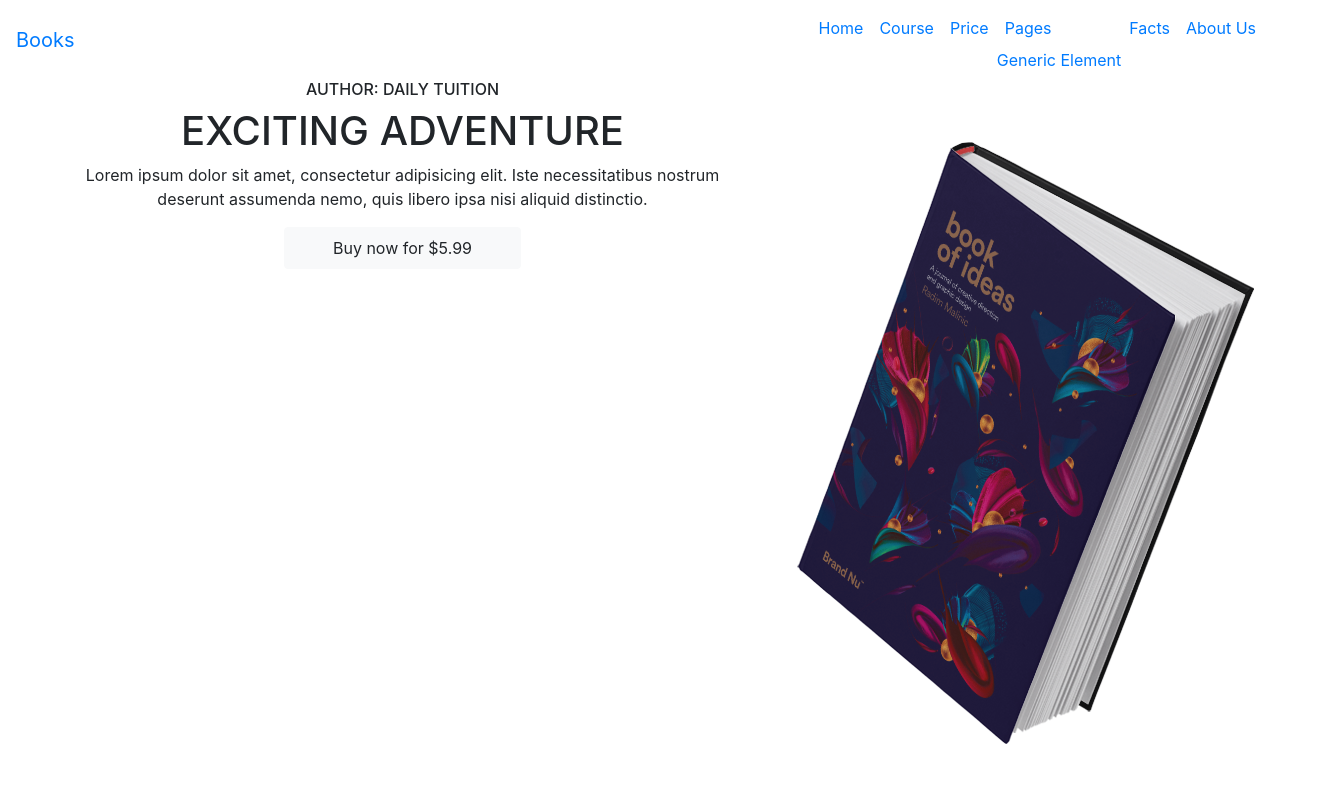
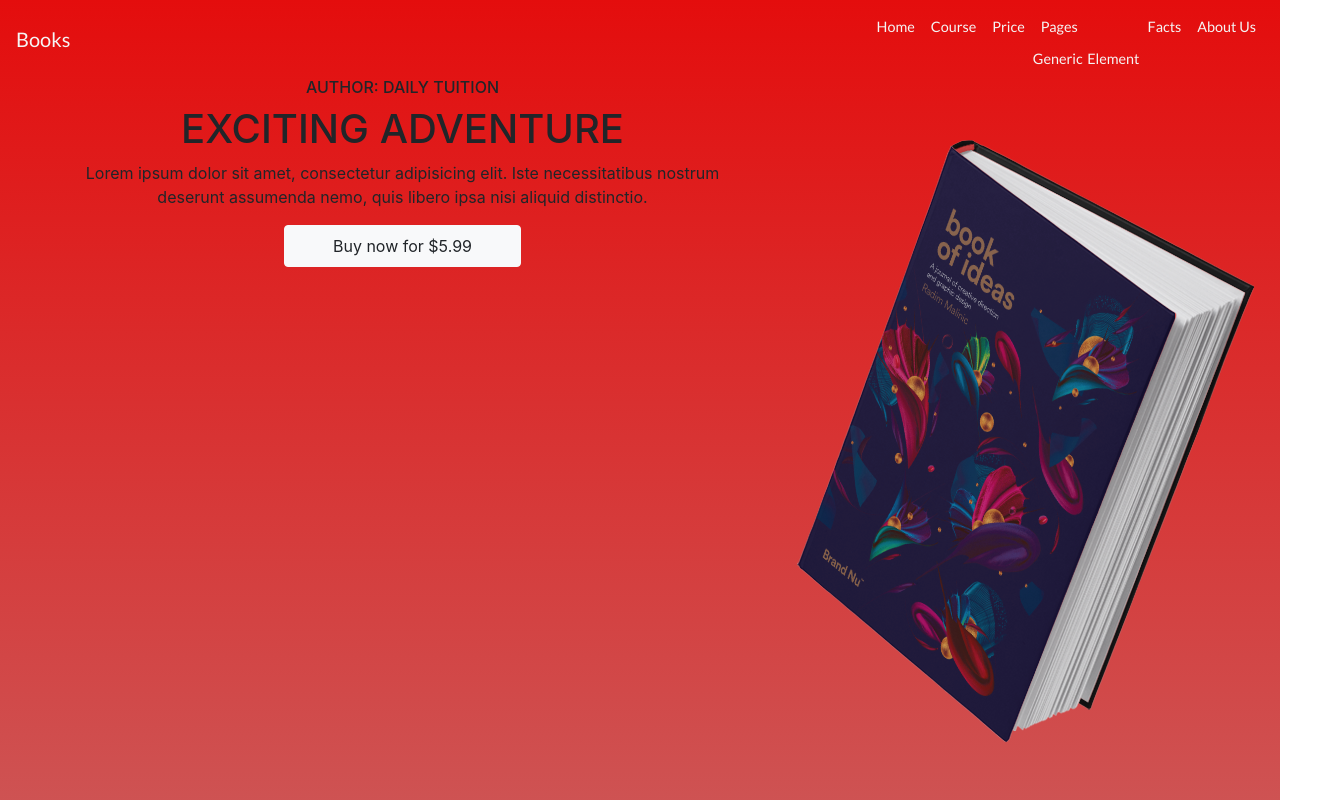
Before and after one commit to konregon/100-Beginner-project, a website: page 43. BS_Main Page 1/src/index.html in a window 1280 px wide. Shown: the top 800 px of the page, 1327 px wide, since content can reach past the window. Drawn offline with nearby package versions, Linux system fonts and the light colour scheme; grey boxes are pictures that could not be loaded.

Commit message:
Update style.css

```diff
--- a/43. BS_Main Page 1/css/style.css
+++ b/43. BS_Main Page 1/css/style.css
@@ -1,3 +1,34 @@
+@import url('https://fonts.googleapis.com/css2?family=Lato:ital,wght@0,100;0,300;0,400;0,700;0,900;1,100;1,300;1,400;1,700;1,900&display=swap');
+
 *{
+    box-sizing: border-box;
+    padding: 0;
+    margin: 0;
+}
+
+header,
+section{
+    overflow-x: hidden;
+}
+
+:root{
+    --single-font:"Lato", cursive;
+    --light-black: rgb(39, 35, 35);
+    --bggradient: linear-gradient(to bottom, rgb(228, 13, 13), rgb(206, 83, 83));
+    --light-gray: rgb(197, 197, 197);
+}
+
+header{
+    background: #dd2476;
+    background: var(--bggradient);
+}
+
+header a{
+    font-family: var(--single-font);
+    font-size: 0.9em;
+    color: whitesmoke;
+}
+
+.dropdown-content{
 
 }
```
